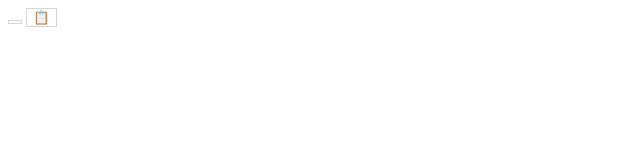
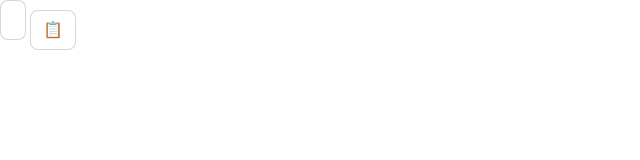
Before and after one commit to sjmyuan/ai-bots, a plain HTML site: page st_copy_to_clipboard/frontend/index.html in a window 1280 px wide. Shown: the full height of the page, 0-640 px from the left. Drawn offline with Linux system fonts and the light colour scheme.

Commit message:
make copy button looks better

```diff
--- a/st_copy_to_clipboard/frontend/style.css
+++ b/st_copy_to_clipboard/frontend/style.css
@@ -1,21 +1,29 @@
+body {
+  margin: 0px;
+  padding: 0px;
+}
+
 .st-copy-to-clipboard-btn {
   display: inline-flex;
-  -moz-box-align: center;
+  -webkit-box-align: center;
   align-items: center;
-  -moz-box-pack: center;
+  -webkit-box-pack: center;
   justify-content: center;
   font-weight: 400;
-  /*padding: 0.25rem 0.75rem;
+  padding: 0.25rem 0.75rem;
   border-radius: 0.5rem;
-  min-height: 38.4px;*/
+  min-height: 2.5rem;
   margin: 0px;
-  /*line-height: 1.6;*/
+  line-height: 1.6;
+  text-transform: none;
+  font-size: inherit;
+  font-family: inherit;
   color: inherit;
   width: auto;
+  cursor: pointer;
   user-select: none;
   background-color: rgb(255, 255, 255);
   border: 1px solid rgba(49, 51, 63, 0.2);
-  cursor: pointer;
 }
 
 .st-copy-to-clipboard-btn:hover {
```
